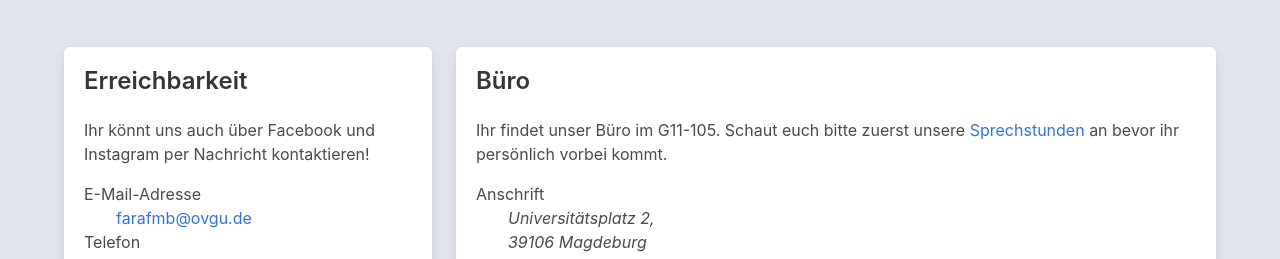
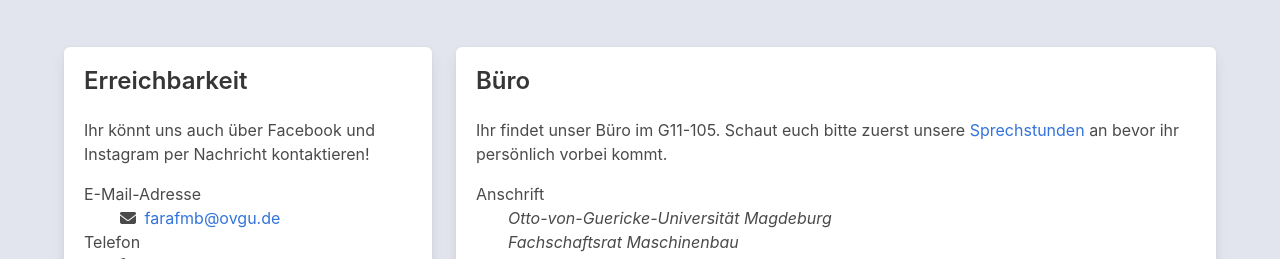
Before and after one commit to timptner/farafmb, a Django app: page /contact/ in a window 1280 px wide. Shown: the part 73-332 px from the top of the page. Run offline with Django 3.2, Linux system fonts and the light colour scheme; some libraries are stand-ins or nearby versions.

Commit message:
Add icons and fix address

```diff
--- a/blog/templates/blog/contact.html
+++ b/blog/templates/blog/contact.html
@@ -10,11 +10,26 @@
                     <p>Ihr könnt uns auch über Facebook und Instagram per Nachricht kontaktieren!</p>
                     <dl>
                         <dt>E-Mail-Adresse</dt>
-                        <dd><a href="mailto:farafmb@ovgu.de">farafmb@ovgu.de</a></dd>
+                        <dd>
+                            <span class="icon">
+                                <i class="fas fa-envelope fa-fw"></i>
+                            </span>
+                            <a href="mailto:farafmb@ovgu.de">farafmb@ovgu.de</a>
+                        </dd>
                         <dt>Telefon</dt>
-                        <dd><a href="tel:+493916751299">0391/67-51299</a></dd>
+                        <dd>
+                            <span class="icon">
+                                <i class="fas fa-phone fa-fw"></i>
+                            </span>
+                            <a href="tel:+493916751299">0391/67-51299</a>
+                        </dd>
                         <dt>Telegram</dt>
-                        <dd><a href="https://t.me/farafmb_bot" target="_blank">farafmb_bot</a></dd>
+                        <dd>
+                            <span class="icon">
+                                <i class="fab fa-telegram fa-fw"></i>
+                            </span>
+                            <a href="https://t.me/farafmb_bot" target="_blank">farafmb_bot</a>
+                        </dd>
                     </dl>
                 </div>
             </div>
@@ -24,13 +39,33 @@
                     <h1 class="title is-4">Social Media</h1>
                     <dl>
                         <dt>Instagram</dt>
-                        <dd><a href="https://www.instagram.com/farafmb_ovgu/" target="_blank">farafmb_ovgu</a></dd>
+                        <dd>
+                            <span class="icon">
+                                <i class="fab fa-instagram fa-fw"></i>
+                            </span>
+                            <a href="https://www.instagram.com/farafmb_ovgu/" target="_blank">farafmb_ovgu</a>
+                        </dd>
                         <dt>Facebook</dt>
-                        <dd><a href="https://www.facebook.com/farafmb" target="_blank">farafmb</a></dd>
+                        <dd>
+                            <span class="icon">
+                                <i class="fab fa-facebook fa-fw"></i>
+                            </span>
+                            <a href="https://www.facebook.com/farafmb" target="_blank">farafmb</a>
+                        </dd>
                         <dt>Telegram</dt>
-                        <dd><a href="https://t.me/farafmb" target="_blank">farafmb</a></dd>
+                        <dd>
+                            <span class="icon">
+                                <i class="fab fa-telegram fa-fw"></i>
+                            </span>
+                            <a href="https://t.me/farafmb" target="_blank">farafmb</a>
+                        </dd>
                         <dt>Uninow</dt>
-                        <dd>farafmb_ovgu</dd>
+                        <dd>
+                            <span class="icon">
+                                <i class="fas fa-graduation-cap fa-fw"></i>
+                            </span>
+                            farafmb_ovgu
+                        </dd>
                     </dl>
                 </div>
             </div>
@@ -48,7 +83,9 @@
                         <dt>Anschrift</dt>
                         <dd>
                             <address>
-                                Universitätsplatz 2,<br>
+                                Otto-von-Guericke-Universität Magdeburg<br>
+                                Fachschaftsrat Maschinenbau<br>
+                                Universitätsplatz 2<br>
                                 39106 Magdeburg
                             </address>
                         </dd>
```
